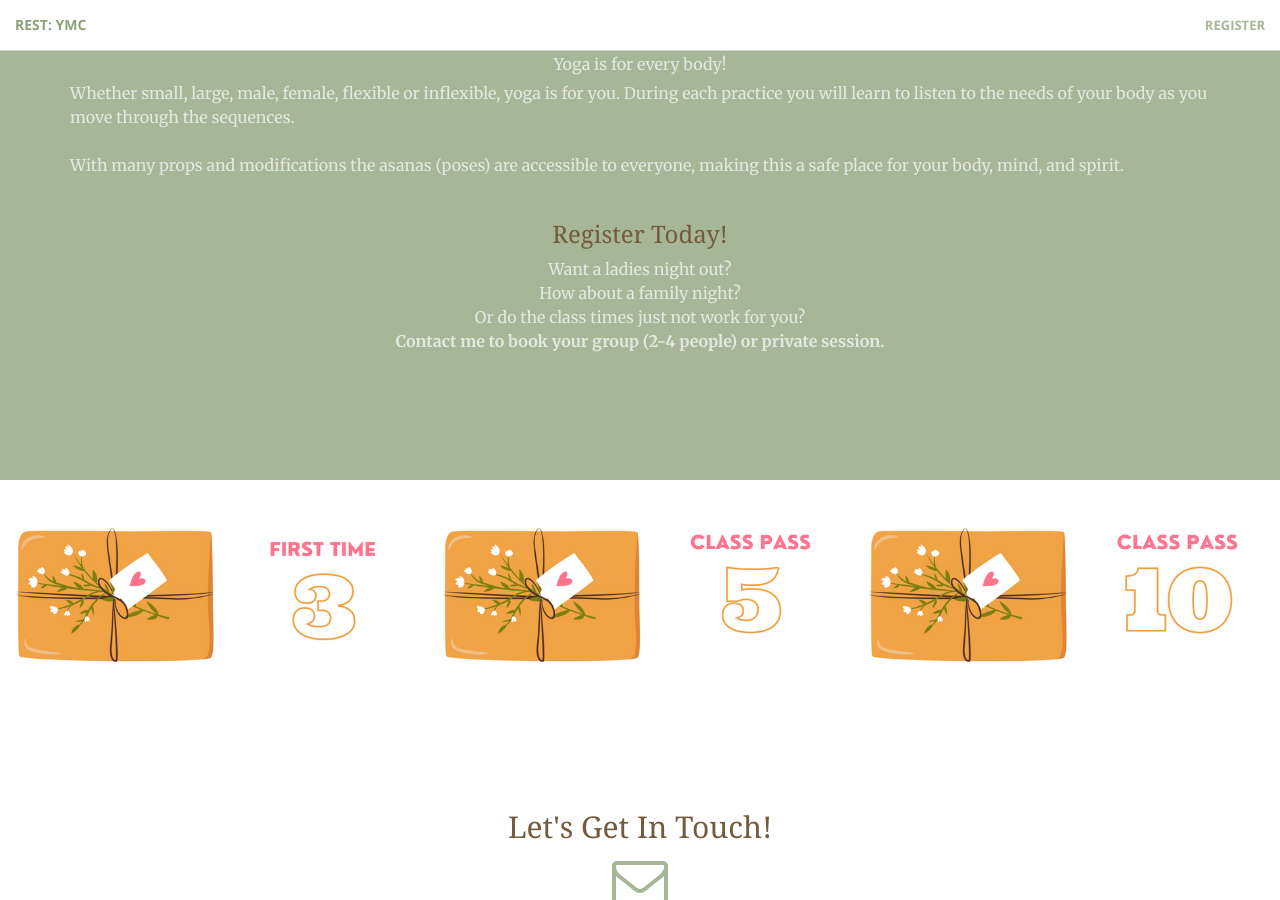
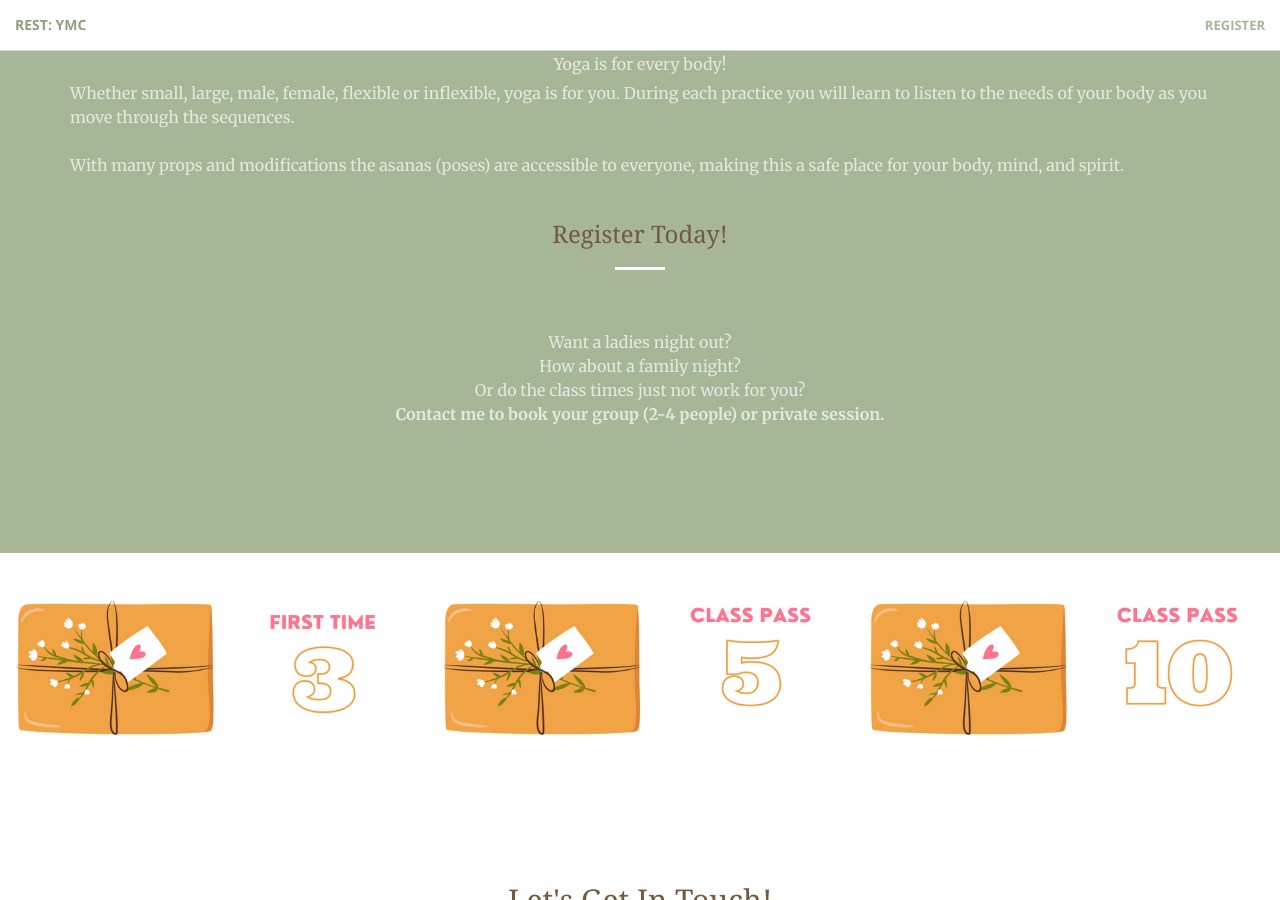
Before and after one commit to hathawayj/restymc.com, a Jekyll site: the page built from index.html, in a window 1280 px wide and 900 px high, scrolled down 974 px. Built offline with Jekyll 4.4.1, drawn with Linux system fonts in a browser that asks for light colours.

Commit message:
final try

```diff
--- a/_includes/aside.html
+++ b/_includes/aside.html
@@ -25,6 +25,9 @@
         --momenceColorBlack: 3, 1, 13;
     }
     </style>
+        <hr class="light">
+        </br>
+        </br>
           <p class="text-faded"; align="center"> Want a ladies night out?</br>How about a family night?</br>Or do the class times just not work for you?</br><b>Contact me to book your group (2-4 people) or private session.</b></br></br> </br></br></p>
 
       </div>
```
